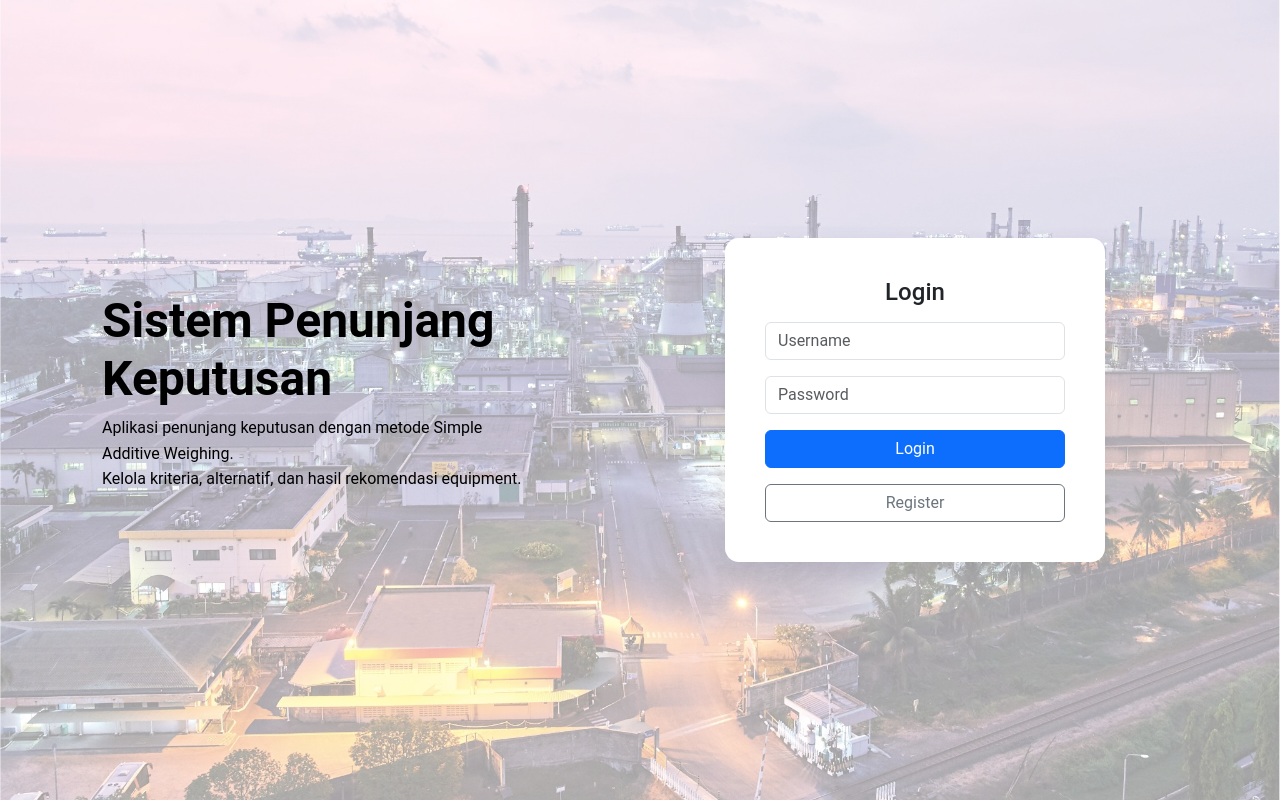
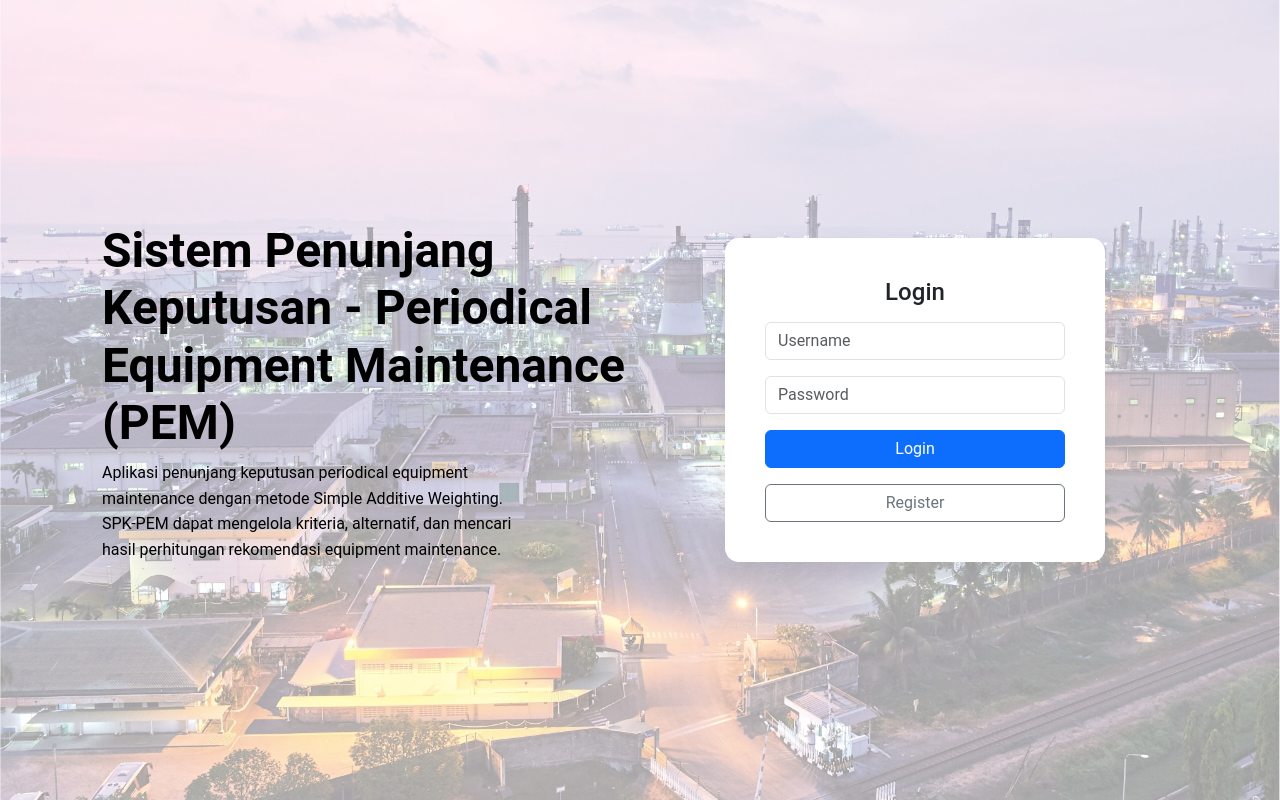
Before and after one commit to galuhperdanawork/SPK-PEM, a PHP site: page /login.php in a window 1280 px wide. Run offline with PHP 8.4, Linux system fonts and the light colour scheme.

Commit message:
Fix mistype on application description

```diff
--- a/login.php
+++ b/login.php
@@ -94,12 +94,12 @@ if ($_SERVER['REQUEST_METHOD'] === 'POST') {
         <!-- Kolom Teks -->
         <div class="col-12 col-md-6 text-center text-md-start mb-4 mb-md-0">
             <h1 style="color: #000000;font-size:48px;font-weight:700;">
-                Sistem Penunjang Keputusan
+                Sistem Penunjang Keputusan - Periodical Equipment Maintenance (PEM)
             </h1>
 
             <p class="desc-app" style="color: #000000;">
-                Aplikasi penunjang keputusan dengan metode Simple Additive Weighing.<br>
-                Kelola kriteria, alternatif, dan hasil rekomendasi equipment.
+                Aplikasi penunjang keputusan periodical equipment maintenance dengan metode Simple Additive Weighting.<br>
+                SPK-PEM dapat mengelola kriteria, alternatif, dan mencari hasil perhitungan rekomendasi equipment maintenance.
             </p>
         </div>
 
```
